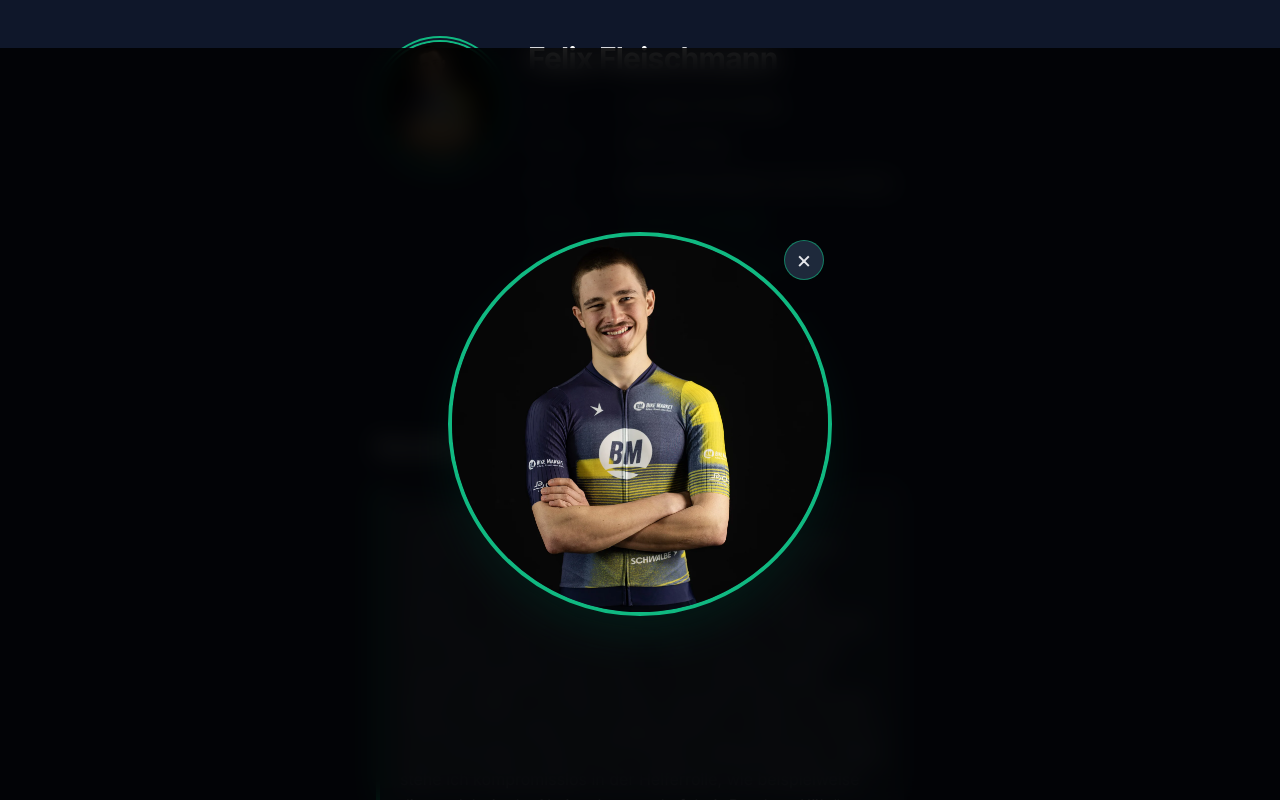
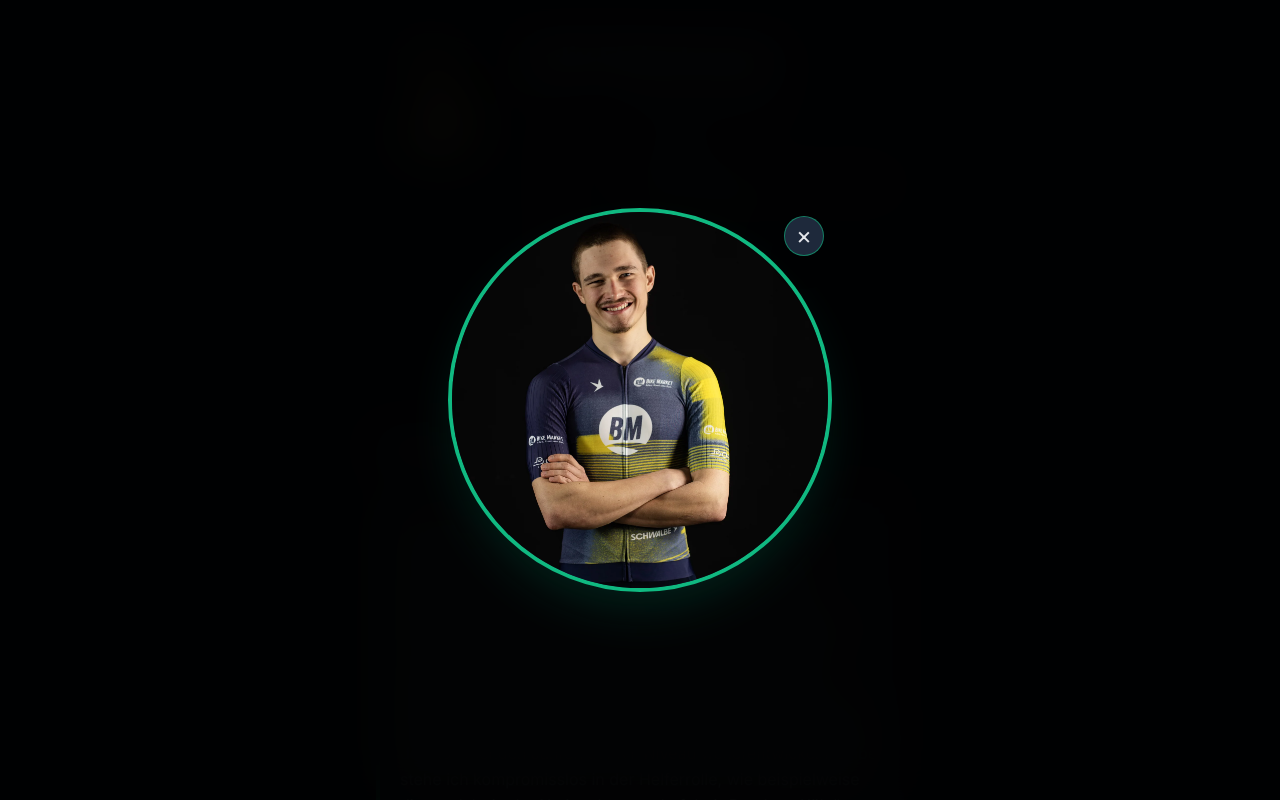
Before and after one commit to CyBikeLix/BewerbungBogenFelixFleischmann, a Svelte app: page / in a window 1280 px wide. Both pictures are taken after a click on the button "Profilbild vergrößern". Shown: the top 800 px of the page. Built offline with nearby package versions, Linux system fonts and the light colour scheme; what chartjs-plugin-zoom would draw is missing.

Commit message:
Update goals section title to 'Fahrertyp & Perspektive' and fix full-screen lightbox coverage

```diff
--- a/index.html
+++ b/index.html
@@ -2,7 +2,7 @@
 <html lang="de" class="bg-brand-dark bg-[#0f172a] text-white">
   <head>
     <meta charset="UTF-8" />
-    <meta name="viewport" content="width=device-width, initial-scale=1.0" />
+    <meta name="viewport" content="width=device-width, initial-scale=1.0, viewport-fit=cover" />
     <title>Felix Fleischmann – Radsport-Profil</title>
     <meta name="description" content="Radsport-Profil von Felix Fleischmann – Power Profile, Palmarès & FIT-Daten. U23 Straßenradsport.">
     <meta name="theme-color" content="#0f172a">
--- a/src/App.svelte
+++ b/src/App.svelte
@@ -221,7 +221,8 @@
 
   {#if showPhotoLightbox}
     <div
-      class="fixed inset-0 bg-black/85 backdrop-blur-md flex items-center justify-center z-50 p-4"
+      class="fixed inset-0 w-screen h-screen min-h-[100dvh] bg-black/95 backdrop-blur-xl flex items-center justify-center z-50 p-4 select-none"
+      style="top: 0; left: 0; right: 0; bottom: 0; margin: 0;"
       on:click={() => showPhotoLightbox = false}
       on:keydown={(e) => e.key === 'Escape' && (showPhotoLightbox = false)}
       role="dialog"
@@ -230,7 +231,7 @@
       tabindex="-1"
     >
       <div class="relative" on:click|stopPropagation on:keydown={() => {}} role="presentation">
-        <div class="w-72 h-72 sm:w-96 sm:h-96 rounded-full border-4 border-brand-emerald overflow-hidden shadow-2xl shadow-emerald-950/60 bg-brand-surface">
+        <div class="w-72 h-72 sm:w-96 sm:h-96 rounded-full border-4 border-brand-emerald overflow-hidden shadow-2xl shadow-emerald-950/80 bg-brand-surface">
           <img
             src={data.profile.photo_url_large}
             alt={data.profile.name}
--- a/src/lib/data.json
+++ b/src/lib/data.json
@@ -17,7 +17,7 @@
     "photo_url_large": "./photo_large.webp"
   },
   "goals": {
-    "title": "Einordnung & Ziele",
+    "title": "Fahrertyp & Perspektive",
     "text": "Ich sehe mich als vielseitigen Allrounder. Nach verletzungsbedingten Rückschlägen in den letzten Jahren konnte ich dieses Jahr wieder voll angreifen und einen massiven Leistungssprung machen, was meine aktuelle Konstanz in der Rad-Bundesliga sowie meinen 6. Platz bei der U23-Zeitfahr-DM unterstreichen. Zudem konnte ich meine anaerobe Kapazität sowie meine 1- bis 5-Minuten-Werte deutlich steigern und fahre wieder wesentlich aktiver. Da mein Potenzial noch lange nicht ausgeschöpft ist, möchte ich mich in den kommenden Jahren auf KT-Niveau weiterentwickeln. Dabei stehe ich kompromisslos in der Helferrolle, wie beispielweise dieses Jahr in der Nationalmannschaft bei „Rund um Köln“. Darüberhinaus kann ich aber genauso in Ausreißergruppen und im Kampf gegen die Uhr verlässliche Akzente setzen."
   },
   "palmares": [
--- a/tailwind.config.js
+++ b/tailwind.config.js
@@ -1,6 +1,6 @@
 /** @type {import('tailwindcss').Config} */
 export default {
-  content: ['./src/**/*.{html,js,svelte,ts}'],
+  content: ['./index.html', './src/**/*.{html,js,svelte,ts}'],
   theme: {
     extend: {
       colors: {
```
